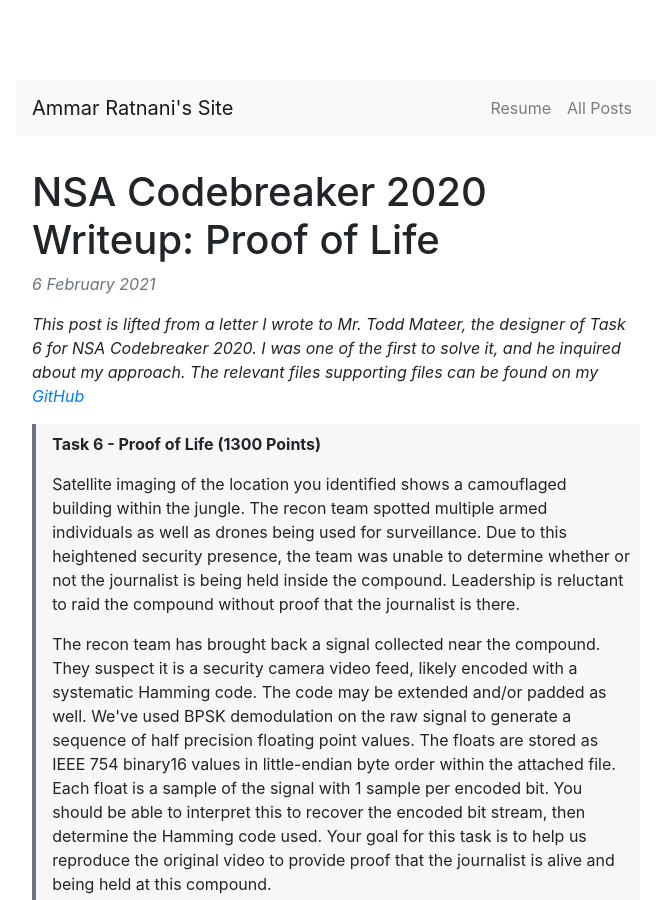
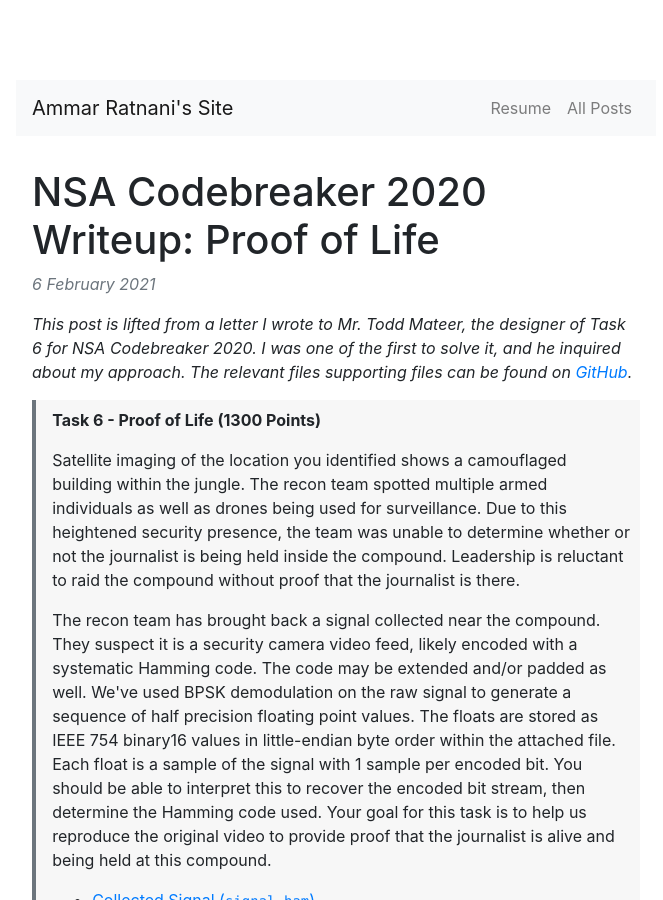
Before and after one commit to ammrat13/ammrat13.github.io, a Jekyll site: the page built from _posts/2021-02-06-writeup_nsa_codebreaker_2020_task6.md, in a window 1280 px wide and 900 px high. Shown: the whole window, without its empty margins (304-967 px from the left). Built offline with Jekyll 4.4.1, drawn with Linux system fonts in a browser that asks for light colours; nearby versions of some CDN libraries; our own code applies the rules of GitHub Pages for plain Markdown files; some of the changed text lies outside the part shown.

Commit message:
Minor corrections

```diff
--- a/_posts/2021-02-06-writeup_nsa_codebreaker_2020_task6.md
+++ b/_posts/2021-02-06-writeup_nsa_codebreaker_2020_task6.md
@@ -11,7 +11,7 @@
 *This post is lifted from a letter I wrote to Mr. Todd Mateer, the designer of
 Task 6 for NSA Codebreaker 2020. I was one of the first to solve it, and he
 inquired about my approach. The relevant files supporting files can be found on
-my [GitHub][1]*
+[GitHub][1].*
 
 > **Task 6 - Proof of Life (1300 Points)**
 >
@@ -286,7 +286,7 @@
 %%
 
 From there, I found the parity-check matrix using the formula on the
-[Parity-Check Matrix's Wikipedia article][9]:
+[Parity-Check Matrix][9]'s Wikipedia article:
 
 %%
 \begin{align\*}
@@ -345,6 +345,7 @@
 legible while the hostage was being shown, so I read it and submitted it,
 solving the second half of the task.
 
+
 That's more or less how I solved Task 6. I have no idea how closely I followed
 the intended solution, and I would like you to send it to me if you feel
 comfortable doing so. I also wrote down some of the information I came across on
```
Also changed, not shown: other parts of _posts/2021-02-06-writeup_nsa_codebreaker_2020_task6.md (+5 -0 lines).
